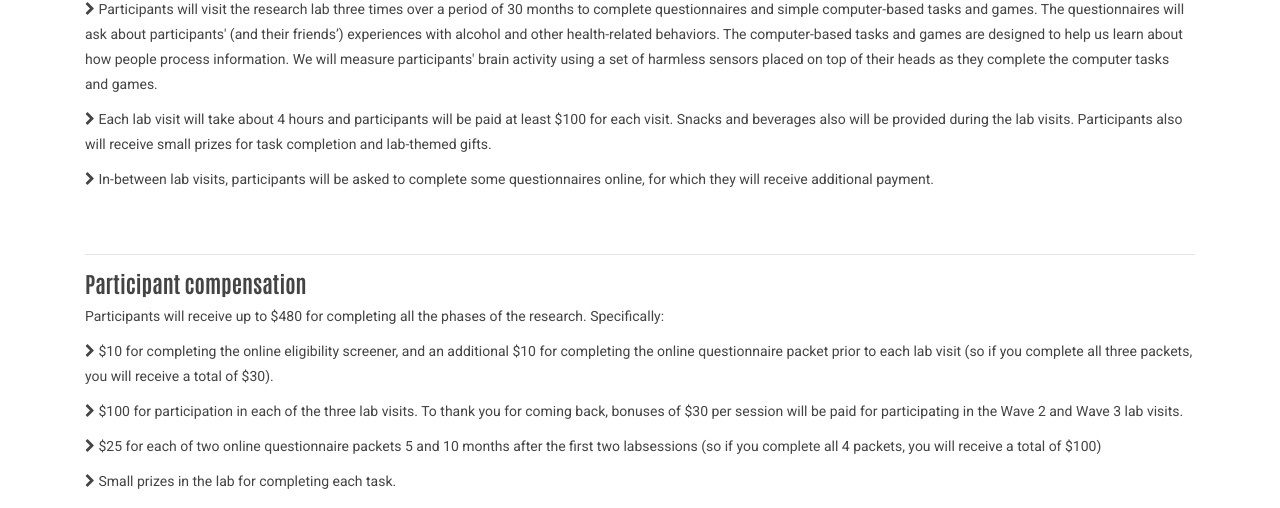
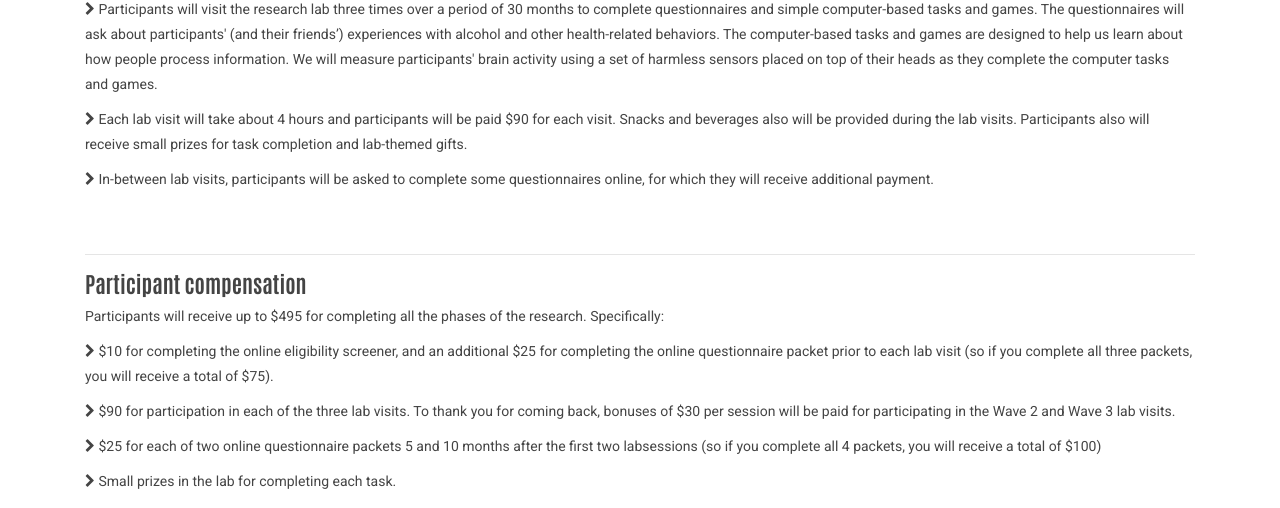
Before and after one commit to bartholow-scanlab/bartholow-scanlab.github.io, a Jekyll site: the page built from card.html, in a window 1280 px wide. Shown: the part 896-1404 px from the top of the page. Built offline with Jekyll 4.4.1, drawn with Linux system fonts in a browser that asks for light colours.

Commit message:
Update card.html

```diff
--- a/card.html
+++ b/card.html
@@ -34,7 +34,7 @@ title: CARD
 <p> <i class="fa fa-chevron-right" aria-hidden="true"></i>
 Participants will visit the research lab three times over a period of 30 months to complete questionnaires and simple computer-based tasks and games. The questionnaires will ask about participants' (and their friends’) experiences with alcohol and other health-related behaviors. The computer-based tasks and games are designed to help us learn about how people process information. We will measure participants' brain activity using a set of harmless sensors placed on top of their heads as they complete the computer tasks and games. </p>
 
-<p> <i class="fa fa-chevron-right" aria-hidden="true"></i> Each lab visit will take about 4 hours and participants will be paid at least $100 for each visit.  Snacks and beverages also will be provided during the lab visits.  Participants also will receive small prizes for task completion and lab-themed gifts.   </p>
+<p> <i class="fa fa-chevron-right" aria-hidden="true"></i> Each lab visit will take about 4 hours and participants will be paid $90 for each visit.  Snacks and beverages also will be provided during the lab visits.  Participants also will receive small prizes for task completion and lab-themed gifts.   </p>
 
 <p> <i class="fa fa-chevron-right" aria-hidden="true"></i>
 In-between lab visits, participants will be asked to complete some questionnaires online, for which they will receive additional payment. </p>
@@ -44,10 +44,10 @@ In-between lab visits, participants will be asked to complete some questionnaire
 <hr>
 
  <h4> Participant compensation </h4>
-<p>Participants will receive up to $480 for completing all the phases of the research. Specifically:</p>
-<p> <i class="fa fa-chevron-right" aria-hidden="true"></i> $10 for completing the online eligibility screener, and an additional $10 for completing the online questionnaire packet prior to each lab visit (so if you complete all three packets, you will receive a total of $30).</p>
+<p>Participants will receive up to $495 for completing all the phases of the research. Specifically:</p>
+<p> <i class="fa fa-chevron-right" aria-hidden="true"></i> $10 for completing the online eligibility screener, and an additional $25 for completing the online questionnaire packet prior to each lab visit (so if you complete all three packets, you will receive a total of $75).</p>
 
-<p> <i class="fa fa-chevron-right" aria-hidden="true"></i> $100 for participation in each of the three lab visits. To thank you for coming back, bonuses of $30 per session will be paid for participating in the Wave 2 and Wave 3 lab visits. </p>
+<p> <i class="fa fa-chevron-right" aria-hidden="true"></i> $90 for participation in each of the three lab visits. To thank you for coming back, bonuses of $30 per session will be paid for participating in the Wave 2 and Wave 3 lab visits. </p>
 
 <p> <i class="fa fa-chevron-right" aria-hidden="true"></i> $25 for each of two online questionnaire packets 5 and 10 months after the first two labsessions (so if you complete all 4 packets, you will receive a total of $100)</p>
 
```
